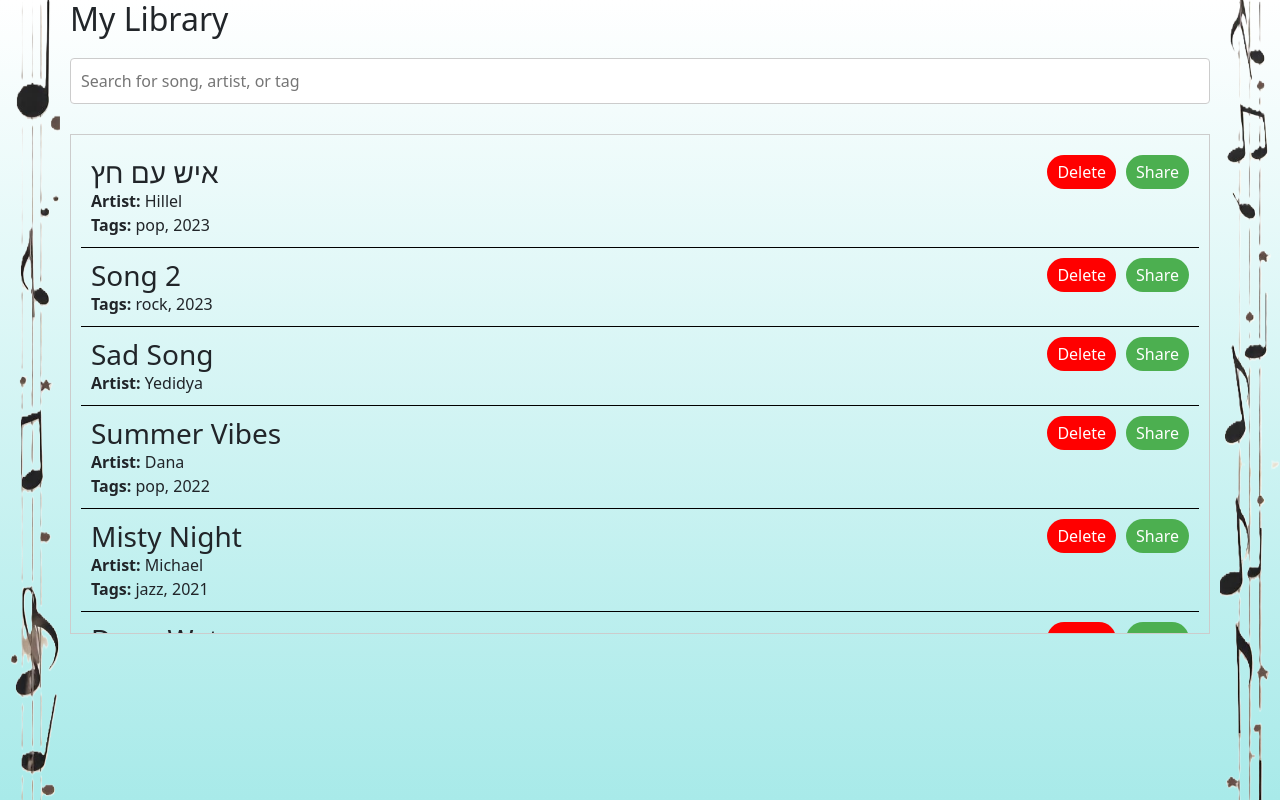
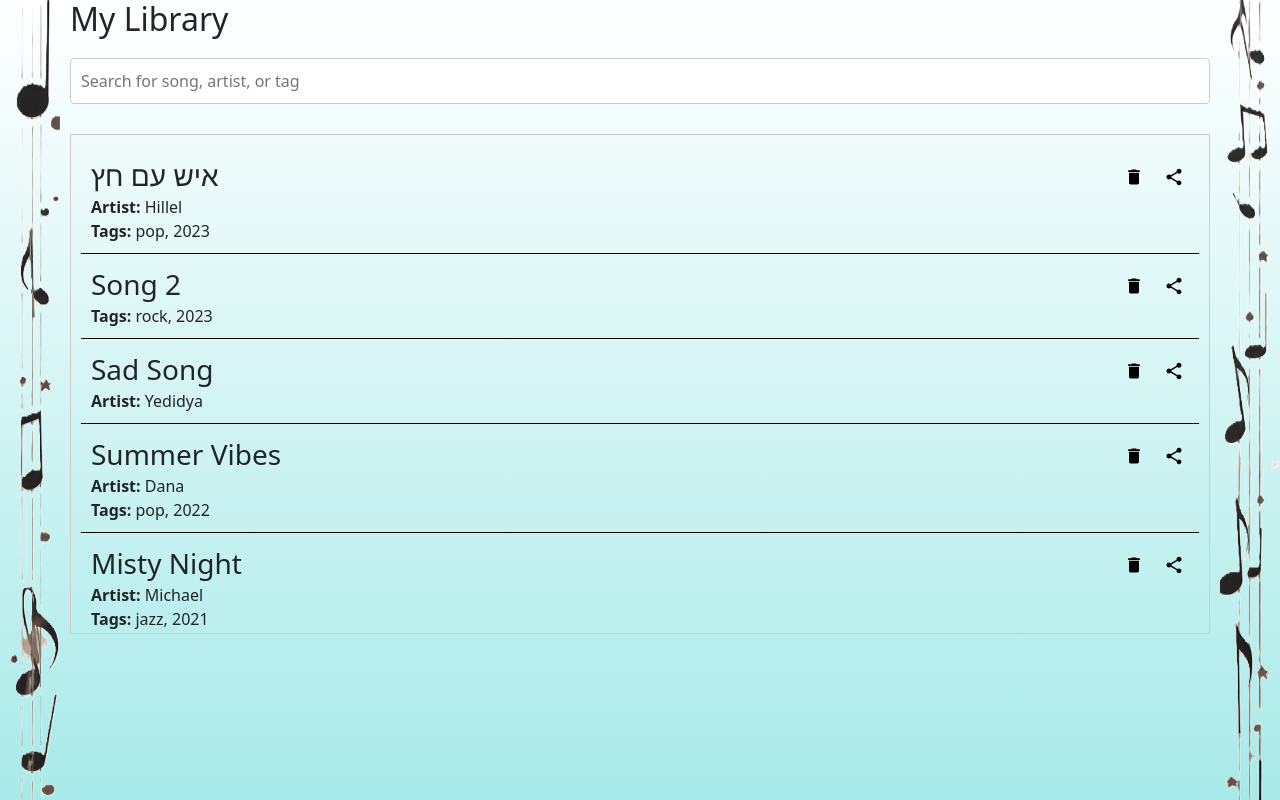
Before and after one commit to yed5759/finalProject, a Next.js app in the folder Frontend/: page /MyLibrary in a window 1280 px wide. Built offline with nearby package versions, Linux system fonts and the light colour scheme.

Commit message:
added icons to share, delete

```diff
--- a/Frontend/package.json
+++ b/Frontend/package.json
@@ -19,7 +19,8 @@
     "next": "15.2.4",
     "nookies": "^2.5.2",
     "react": "^19.0.0",
-    "react-dom": "^19.0.0"
+    "react-dom": "^19.0.0",
+    "react-icons": "^5.5.0"
   },
   "devDependencies": {
     "@eslint/eslintrc": "^3",
--- a/Frontend/src/app/MyLibrary/page.tsx
+++ b/Frontend/src/app/MyLibrary/page.tsx
@@ -1,6 +1,7 @@
 "use client";
 
 import React, { useState } from 'react';
+import { MdDelete, MdShare } from 'react-icons/md';
 
 // songs list
 const initialSongs = [
@@ -72,34 +73,34 @@ export default function MyLibrary() {
 
                                 {/* Buttons container */}
                                 <div style={{ display: 'flex', gap: '10px' }}>
-                                    {/* Delete button */}
+                                    {/* Delete icon button */}
                                     <button
                                         onClick={() => handleDelete(song.id)}
                                         style={{
-                                            padding: '5px 10px',
-                                            backgroundColor: 'red',
-                                            color: 'white',
+                                            padding: '5px',
+                                            backgroundColor: 'transparent',
                                             border: 'none',
-                                            borderRadius: '25px',
                                             cursor: 'pointer',
+                                            fontSize: '20px',
                                         }}
+                                        title="Delete"
                                     >
-                                        Delete
+                                        <MdDelete />
                                     </button>
 
-                                    {/* Share button */}
+                                    {/* Share icon button */}
                                     <button
                                         onClick={() => handleShare(song)}
                                         style={{
-                                            padding: '5px 10px',
-                                            backgroundColor: '#4CAF50',
-                                            color: 'white',
+                                            padding: '5px',
+                                            backgroundColor: 'transparent',
                                             border: 'none',
-                                            borderRadius: '25px',
                                             cursor: 'pointer',
+                                            fontSize: '20px',
                                         }}
+                                        title="Share"
                                     >
-                                        Share
+                                        <MdShare />
                                     </button>
                                 </div>
                             </div>
```
Also changed, not shown: 1 other file (tests, documents, lock files or other folders).
